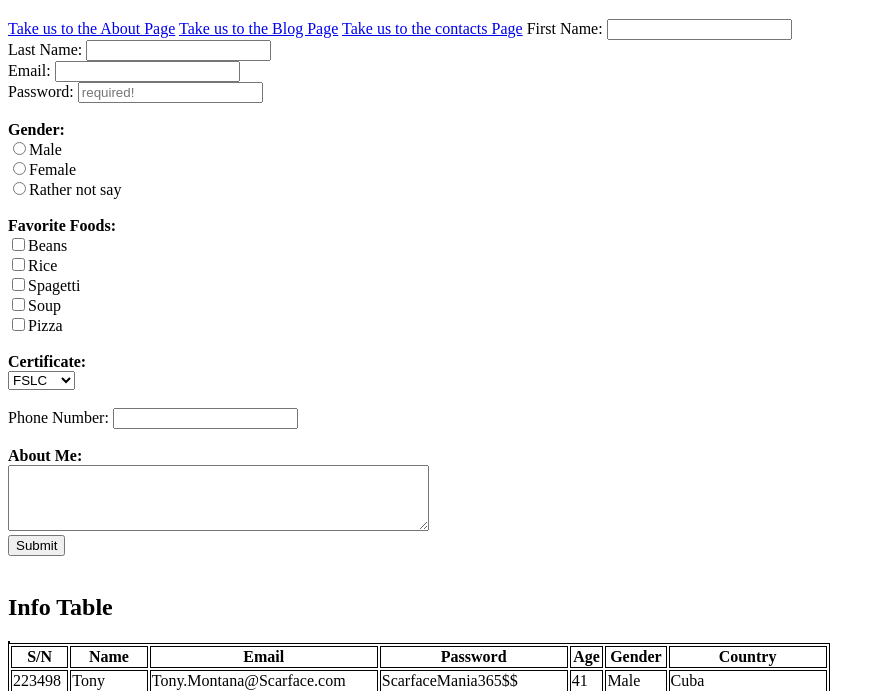
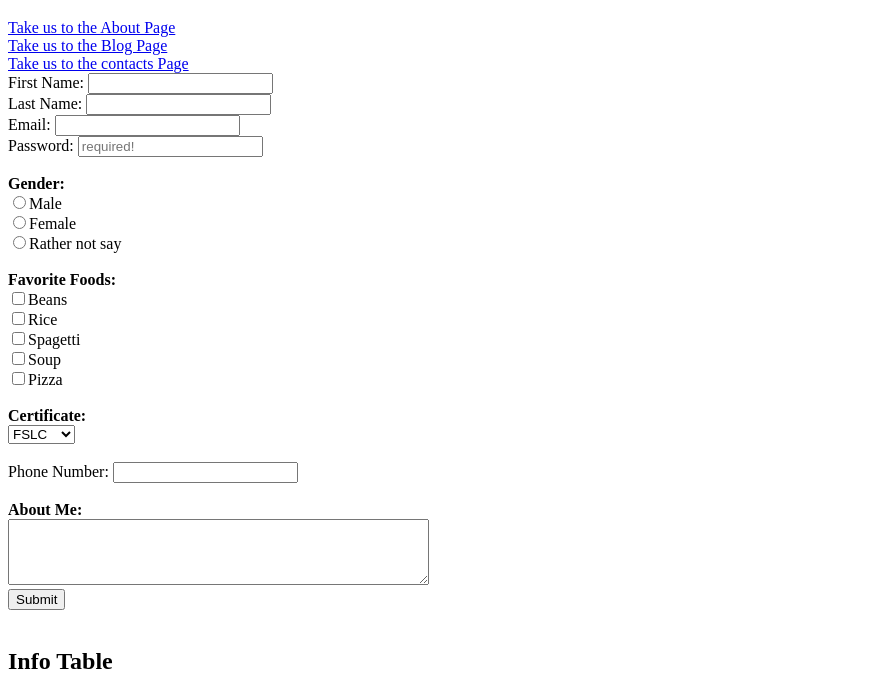
Before and after one commit to FrankDawg24/second-html-work, a plain HTML site: page index.html in a window 1280 px wide. Shown: the part 61-752 px from the top of the page, without its empty margins (0-885 px from the left). Drawn offline with Linux system fonts and the light colour scheme.

Commit message:
Update index.html

```diff
--- a/index.html
+++ b/index.html
@@ -9,9 +9,9 @@
 
     <h1>Welcome to my Webpage</h1>
 
-    <a href="about.html">Take us to the About Page</a>
-    <a href="blog.html">Take us to the Blog Page</a>
-    <a href="contacts.html">Take us to the contacts Page</a>
+    <a href="about.html">Take us to the About Page</a><br>
+    <a href="blog.html">Take us to the Blog Page</a><br>
+    <a href="contacts.html">Take us to the contacts Page</a><br>
 
     <body>
 
```
